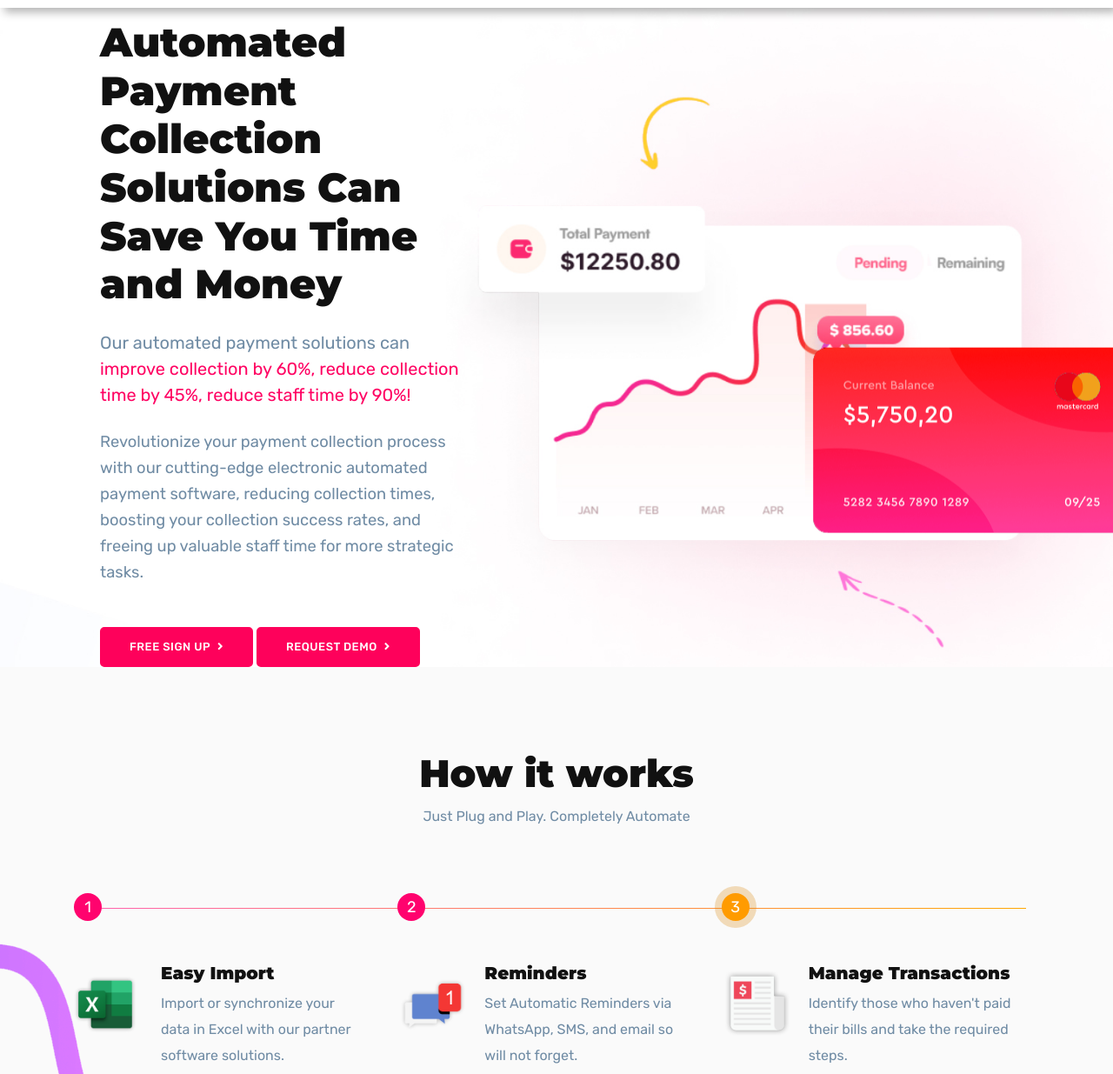
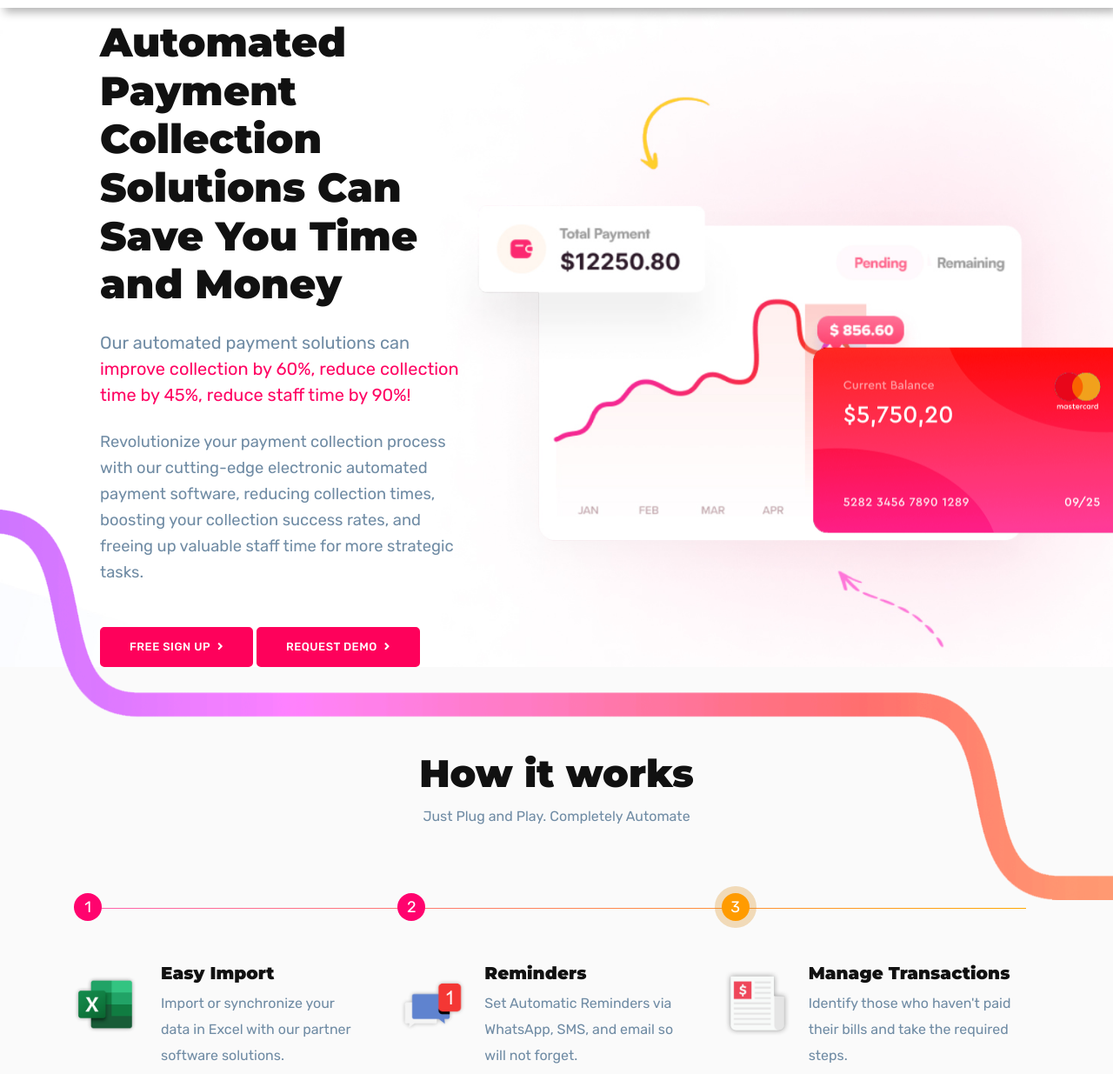
Before and after one commit to JohnPaulInso/johnpaulinsozeppay, a plain HTML site: page index.html in a window 1280 px wide. Shown: the part 65-1300 px from the top of the page at 87% size. Drawn offline with nearby package versions, Linux system fonts and the light colour scheme; some packages are replaced by stand-ins of ours; a script that the page names is missing.

Commit message:
Add files via upload

```diff
--- a/css/style.css
+++ b/css/style.css
@@ -103,9 +103,9 @@ img {
 
     .linebg3 {
       position:absolute;
-      right:0;
-      z-index:100;
-      bottom:-800px;
+        right:0;
+        z-index:100;
+        bottom:-300px;
 
       }
 
```
